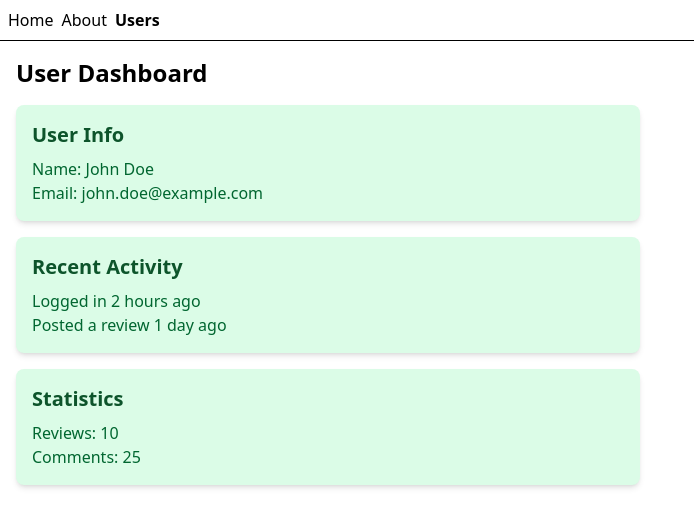
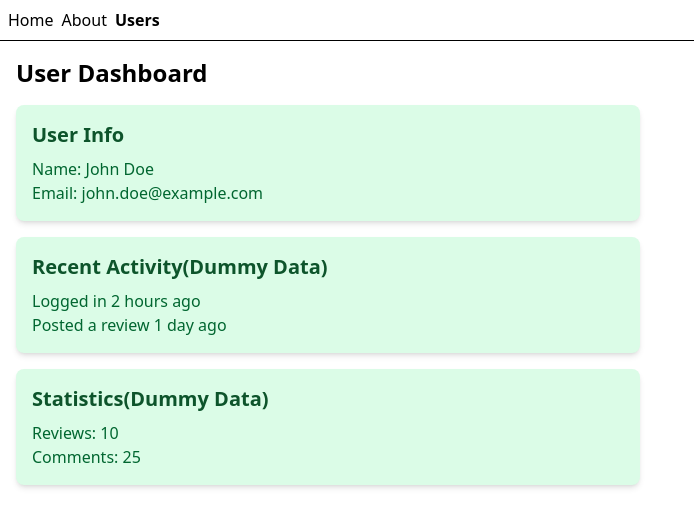
Before and after one commit to arvinsim/game-reviews-web-client, a React (Vite) app: page /users in a window 1280 px wide. Shown: the top 526 px of the page, without its empty margins (0-694 px from the left). Built offline with nearby package versions, Linux system fonts and the light colour scheme.

Commit message:
Indicate dummy data

```diff
--- a/src/routes/users.tsx
+++ b/src/routes/users.tsx
@@ -18,7 +18,7 @@ function Users() {
 				</div>
 				<div className="bg-green-100 p-4 rounded-lg shadow-md">
 					<h2 className="text-xl font-semibold mb-2 text-green-900">
-						Recent Activity
+						Recent Activity(Dummy Data)
 					</h2>
 					<ul className="text-green-800">
 						<li>Logged in 2 hours ago</li>
@@ -27,7 +27,7 @@ function Users() {
 				</div>
 				<div className="bg-green-100 p-4 rounded-lg shadow-md">
 					<h2 className="text-xl font-semibold mb-2 text-green-900">
-						Statistics
+						Statistics(Dummy Data)
 					</h2>
 					<p className="text-green-800">Reviews: 10</p>
 					<p className="text-green-800">Comments: 25</p>
```
